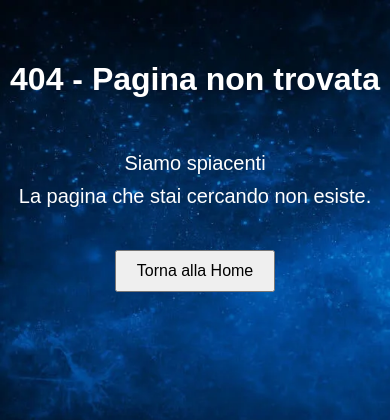
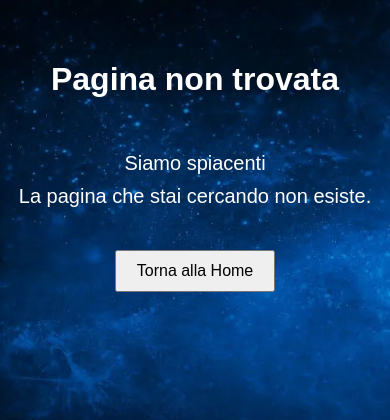
Before and after one commit to EmaTroll3r/Affiuccio, a Flask app: template server/templates/SosOnline/404.html in a window 390 px wide. Shown: the top 420 px of the page. Run offline with Flask 3, Linux system fonts and the light colour scheme; the template is opened without the code that fills it, so the values that code supplies are empty; some libraries are stand-ins or nearby versions.

Commit message:
404.html responsive

```diff
--- a/server/templates/SosOnline/404.html
+++ b/server/templates/SosOnline/404.html
@@ -10,7 +10,7 @@
     </head>
 <body>
     <p></p>
-    <h1 class="write">404 - Pagina non trovata</h1>
+    <h1 class="write">Pagina non trovata</h1>
     <p></p>
     <div style="text-align: center; font-size: 20px;" class="write">
         <span style="display: block; margin-bottom: 10px;">Siamo spiacenti</span>
```
